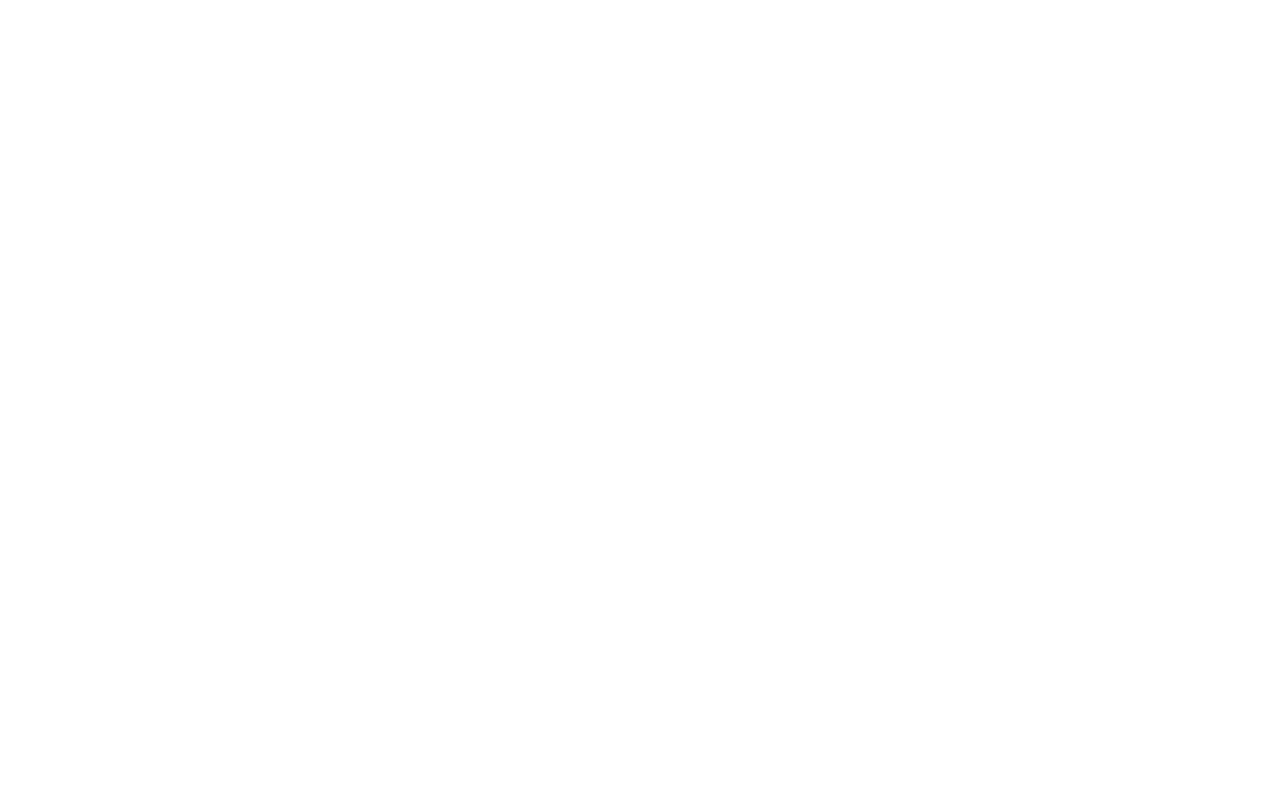
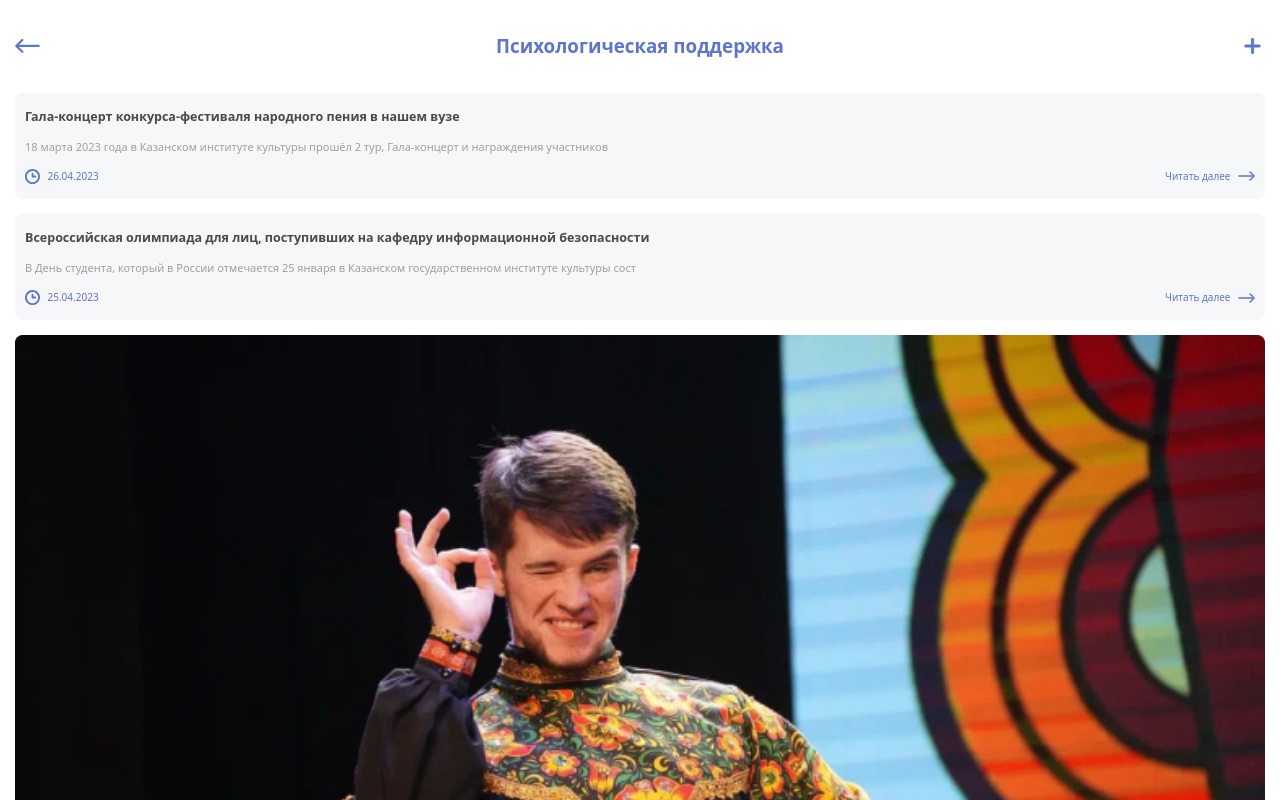
Before and after one commit to ReaGet/studeo, a Vue app: page /support in a window 1280 px wide. Before the commit this address had no page. Shown: the top 800 px of the page. Built offline with nearby package versions, Linux system fonts and the light colour scheme.

Commit message:
changed file structure

```diff
--- a/src/components/CommentComponent.vue
+++ b/src/components/CommentComponent.vue
@@ -5,7 +5,7 @@
       src="/img/images/avatar-anime.png"
       alt="name"
     >
-    <div class="flex flex-col pt-1 gap-4">
+    <div class="flex flex-col pt-1 gap-2">
       <div class="flex flex-col gap-1">
         <span class="text-lg leading-[1.125rem] text-black font-bold">Елена Николаевна</span>
         <span class="text-sm leading-[1.1rem] text-gray-300">1 мин</span>
--- a/src/router/index.js
+++ b/src/router/index.js
@@ -53,37 +53,55 @@
     path: '/news',
     name: 'news',
     meta: { layout: 'main', title: 'Новости', action: 'add' },
-    component: () => import('@/views/NewsView.vue'),
+    component: () => import('@/views/post/PostsPageView.vue'),
   },
   {
     path: '/news/:id',
     name: 'singleNews',
     meta: { layout: 'main' },
-    component: () => import('@/views/SingleNewsView.vue'),
+    component: () => import('@/views/post/SinglePostView.vue'),
   },
   {
     path: '/news/create',
     name: 'newsCreate',
     meta: { layout: 'main', title: 'Новость' },
-    component: () => import('@/views/NewsCreateView.vue'),
+    component: () => import('@/views/post/PostCreateView.vue'),
   },
   {
     path: '/forum',
     name: 'forum',
     meta: { layout: 'main', title: 'Форум', action: 'add' },
-    component: () => import('@/views/ForumView.vue'),
+    component: () => import('@/views/forum/ForumView.vue'),
   },
   {
     path: '/forum/:id',
     name: 'singleQuestion',
     meta: { layout: 'main' },
-    component: () => import('@/views/SingleQuestionView.vue'),
+    component: () => import('@/views/forum/SingleQuestionView.vue'),
   },
   {
     path: '/forum/create',
     name: 'forumCreate',
     meta: { layout: 'main', title: 'Вопрос' },
-    component: () => import('@/views/ForumCreateView.vue'),
+    component: () => import('@/views/forum/ForumCreateView.vue'),
+  },
+  {
+    path: '/support',
+    name: 'support',
+    meta: { layout: 'main', title: 'Психологическая поддержка', action: 'add' },
+    component: () => import('@/views/post/PostsPageView.vue'),
+  },
+  {
+    path: '/support/:id',
+    name: 'singleSupport',
+    meta: { layout: 'main' },
+    component: () => import('@/views/post/SinglePostView.vue'),
+  },
+  {
+    path: '/post/create',
+    name: 'postCreate',
+    meta: { layout: 'main', title: 'Статья' },
+    component: () => import('@/views/post/PostCreateView.vue'),
   },
 ];
 
--- a/src/views/NewsView.vue
+++ b/src/views/post/PostsPageView.vue
@@ -9,7 +9,7 @@
 </template>
 
 <script>
-import NewsComponent from '@/components/NewsComponent.vue';
+import NewsComponent from '@/components/PostComponent.vue';
 
 export default {
   components: {
--- a/tailwind.config.js
+++ b/tailwind.config.js
@@ -22,8 +22,9 @@
           100: '#fafafa',
         },
       },
-      shadow: {
+      boxShadow: {
         md: '0px 6px 0px 25px rgba(74, 74, 74, 0.15)',
+        lg: '0px 16px 30px rgba(74, 74, 74, 0.07)',
       },
       fontSize: {
         sm: '1.1rem',
```
Also changed, not shown: src/components/PostComponent.vue (renamed from src/components/NewsComponent.vue), src/views/forum/ForumCreateView.vue (renamed from src/views/ForumCreateView.vue), src/views/forum/ForumView.vue (renamed from src/views/ForumView.vue), src/views/forum/SingleQuestionView.vue (renamed from src/views/SingleQuestionView.vue), src/views/post/PostCreateView.vue (renamed from src/views/NewsCreateView.vue), src/views/post/SinglePostView.vue (renamed from src/views/SingleNewsView.vue).
